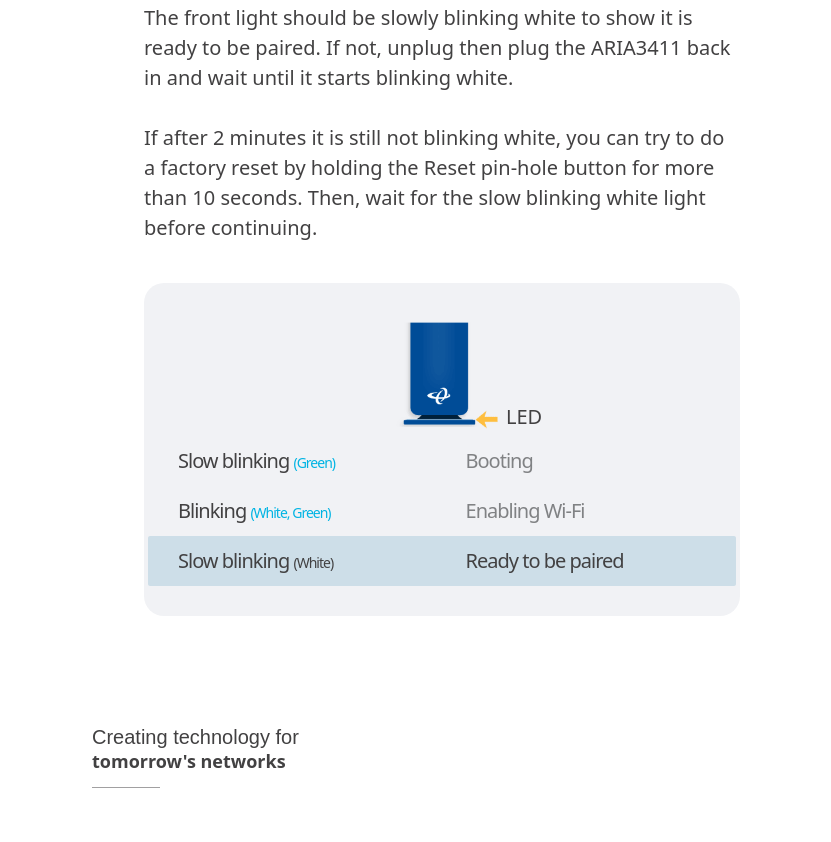
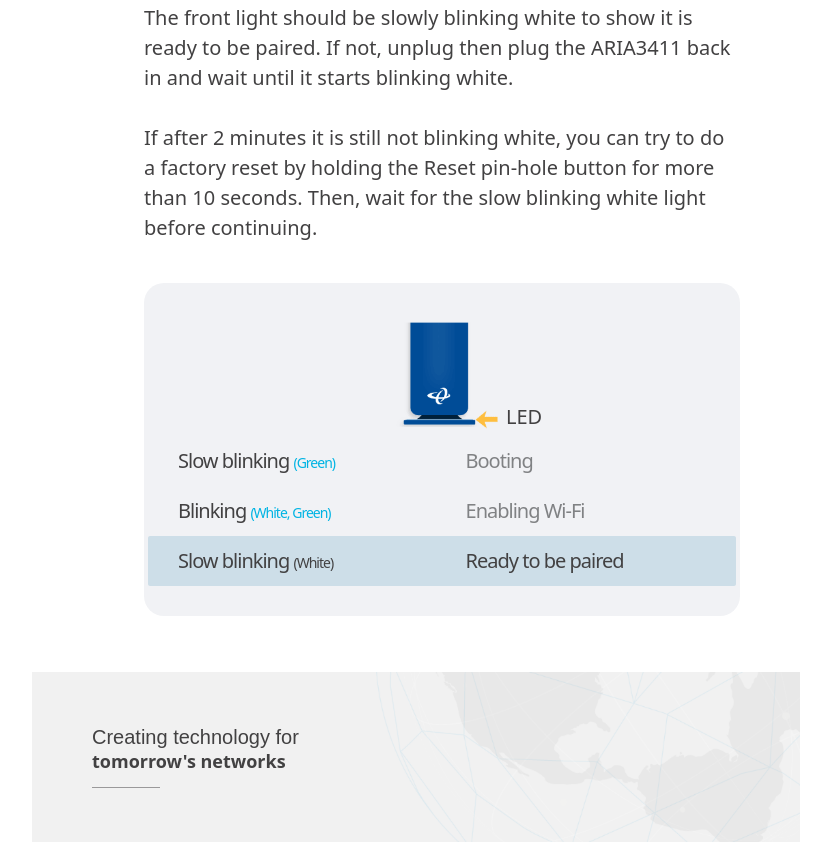
Before and after one commit to RheaSue/onboardflow, a plain HTML site: page index.html in a window 1280 px wide. Shown: the part 1201-2043 px from the top of the page, without its empty margins (224-1055 px from the left). Drawn offline with Linux system fonts and the light colour scheme.

Commit message:
Update footer bgImage src

```diff
--- a/main.js
+++ b/main.js
@@ -139,7 +139,7 @@ function renderContent(msoName, deviceType, language) {
 
 	</main>
 
-	<footer style="background-image: url("/src/images/general/bg_750.png")>
+	<footer>
 		<div>
 			<span class="ultralight-text">${localizedTexts.footerFirstLine}</span>
 			<br />
--- a/src/styles/style.css
+++ b/src/styles/style.css
@@ -286,7 +286,7 @@ tr:last-child td:last-child {
 
 footer {
     height: clamp(10rem, 100vw / 5.93, 17rem);
-    background-image: url("/src/images/general/bg_750.png");
+    background-image: url("../images/general/bg_750.png");
     background-size: cover;
     background-repeat: no-repeat;
     display: flex;
```
